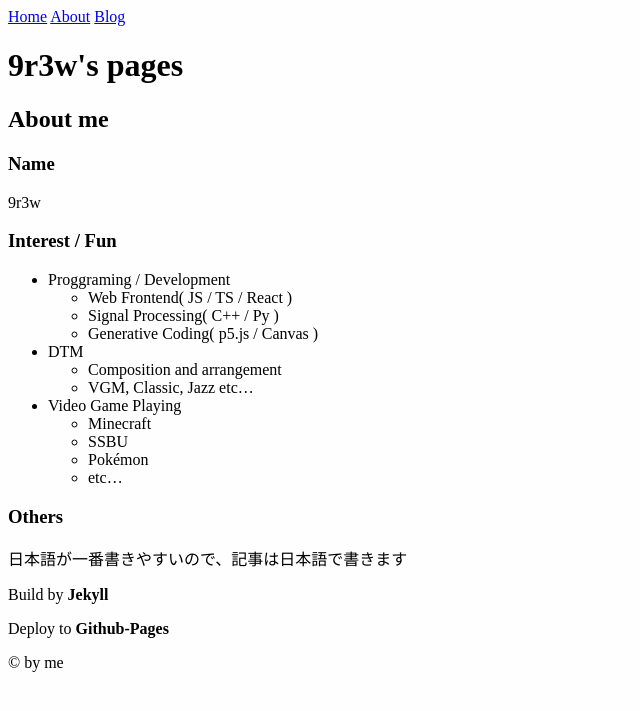
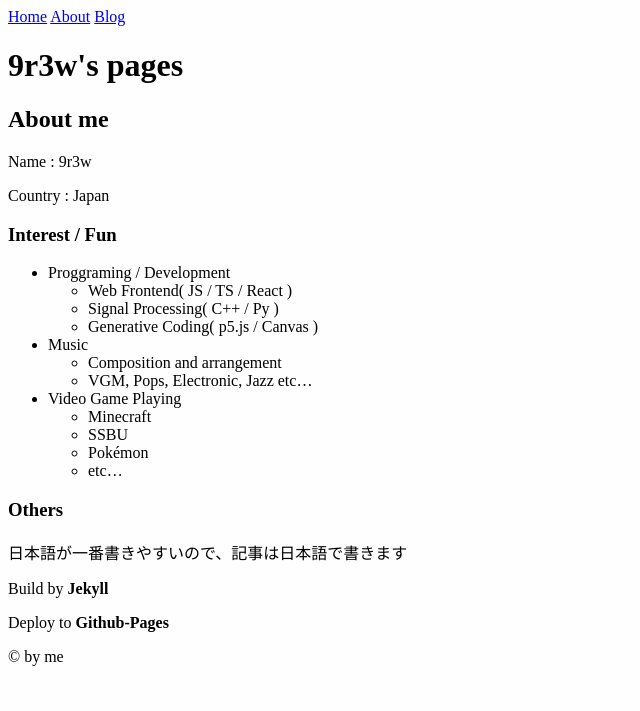
Before and after one commit to 9r3w/9r3w.github.io, a Jekyll site: the page built from about.md, in a window 1280 px wide. Shown: the top 711 px of the page, without its empty margins (0-640 px from the left). Built offline with Jekyll 4.4.1, drawn with Linux system fonts in a browser that asks for light colours.

Commit message:
Update about.md

```diff
--- a/about.md
+++ b/about.md
@@ -5,9 +5,9 @@ title: 9r3w's pages
 
 ## About me
 
-### Name
+Name : 9r3w
 
-9r3w
+Country : Japan
 
 ### Interest / Fun
 
@@ -15,9 +15,11 @@ title: 9r3w's pages
   - Web Frontend( JS / TS / React )
   - Signal Processing( C++ / Py )
   - Generative Coding( p5.js / Canvas )
-- DTM
+
+- Music
   - Composition and arrangement
-  - VGM, Classic, Jazz etc…
+  - VGM, Pops, Electronic, Jazz etc…
+
 - Video Game Playing
   - Minecraft
   - SSBU
```
